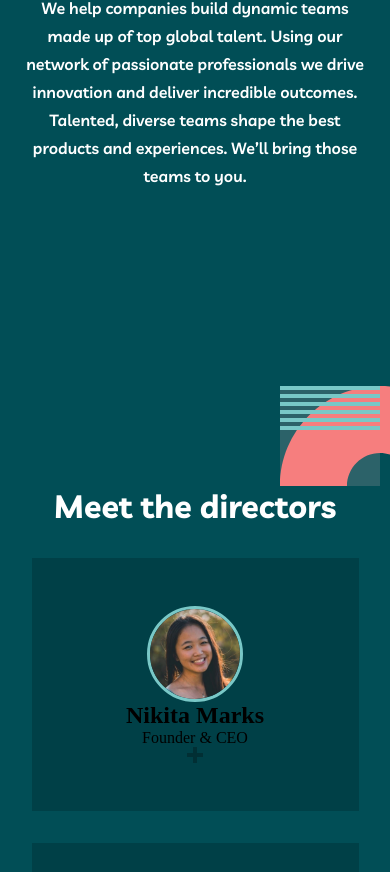
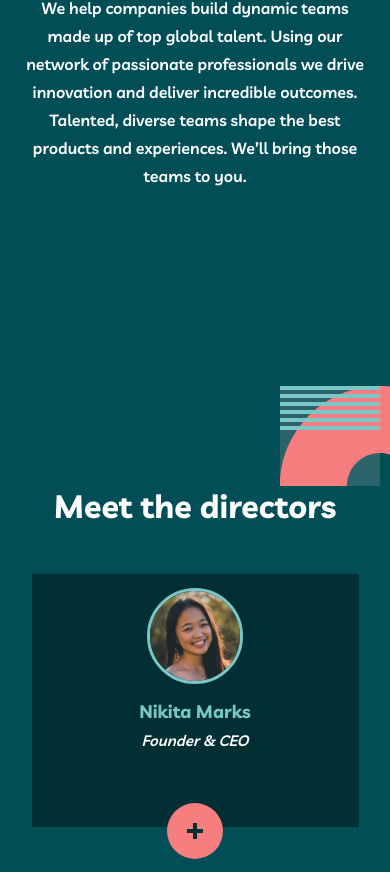
Before and after one commit to morfeli/myteam_FEM, a plain HTML site: page pages/about.html in a window 390 px wide. Shown: the part 228-1100 px from the top of the page. Drawn offline with Linux system fonts and the light colour scheme.

Commit message:
working on about us directors container, mobile view

```diff
--- a/scripts/about.js
+++ b/scripts/about.js
@@ -41,7 +41,9 @@ const renderCards = (arr) => {
                 <img class="director__card--avatar" src="${card.image}" alt="director-img" />
                 <h1 class="director__card--title">${card.name}</h1>
                 <p class="director__card--role">${card.role}</p>
+                <div class="director__card--iconBox">
                 <img class="director__card--icon" src="${card.icon}" alt="icon" />
+                </div>
                 </div>
 
 
--- a/styles/about.scss
+++ b/styles/about.scss
@@ -260,6 +260,7 @@ input[type="checkbox"]:checked ~ .toggle-button .middle {
   flex-direction: column;
   justify-content: center;
   align-items: center;
+  padding-bottom: 5rem;
 
   &--title {
     font-family: "Livvic", sans-serif;
@@ -276,8 +277,8 @@ input[type="checkbox"]:checked ~ .toggle-button .middle {
   align-items: center;
   width: 327px;
   height: 253px;
-  background-color: $deep-jungle-green;
-  margin-top: 2rem;
+  background-color: $sacramento-state-green;
+  margin-top: 3rem;
 
   &--avatar {
     width: 96px;
@@ -285,6 +286,35 @@ input[type="checkbox"]:checked ~ .toggle-button .middle {
     border-radius: 50px;
     border-style: solid;
     border-color: $rapture-blue;
+  }
+
+  &--title {
+    font-family: "Livvic", sans-serif;
+    font-weight: bold;
+    font-size: 18px;
+    color: $rapture-blue;
+    margin-top: 1rem;
+    margin-bottom: 0.5rem;
+  }
+  &--role {
+    font-family: "Livvic", sans-serif;
+    font-weight: 600;
+    font-style: italic;
+    font-size: 15px;
+    color: $whitebaby;
+    margin-bottom: 0.5rem;
+  }
+
+  &--iconBox {
+    width: 56px;
+    height: 56px;
+    background-color: $light-coral;
+    display: flex;
+    justify-content: center;
+    align-items: center;
+    border-radius: 50px;
+    position: relative;
+    top: 45px;
   }
 }
 .clients__container {
```
Also changed, not shown: styles/about.css, 1 other file.
